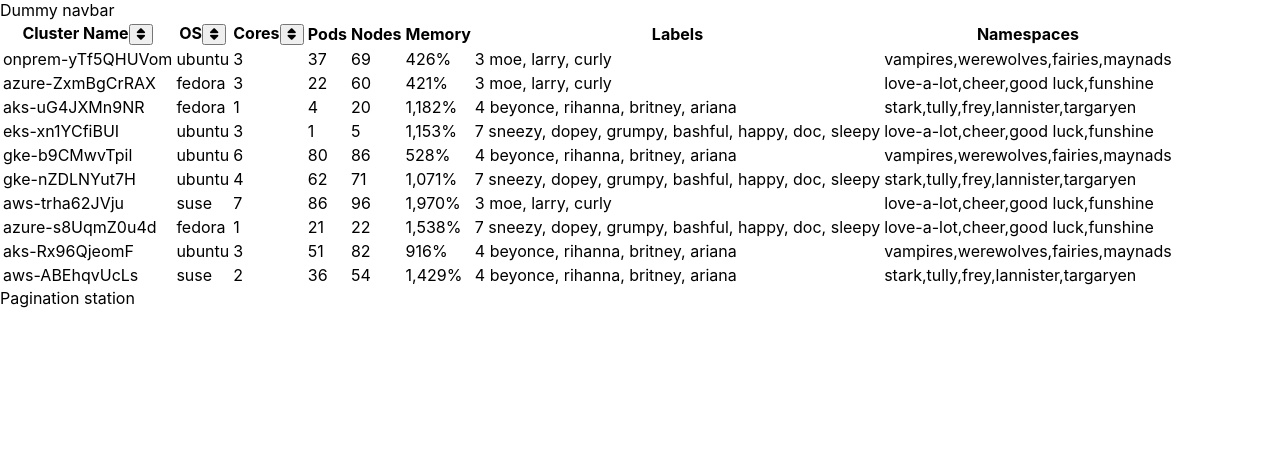
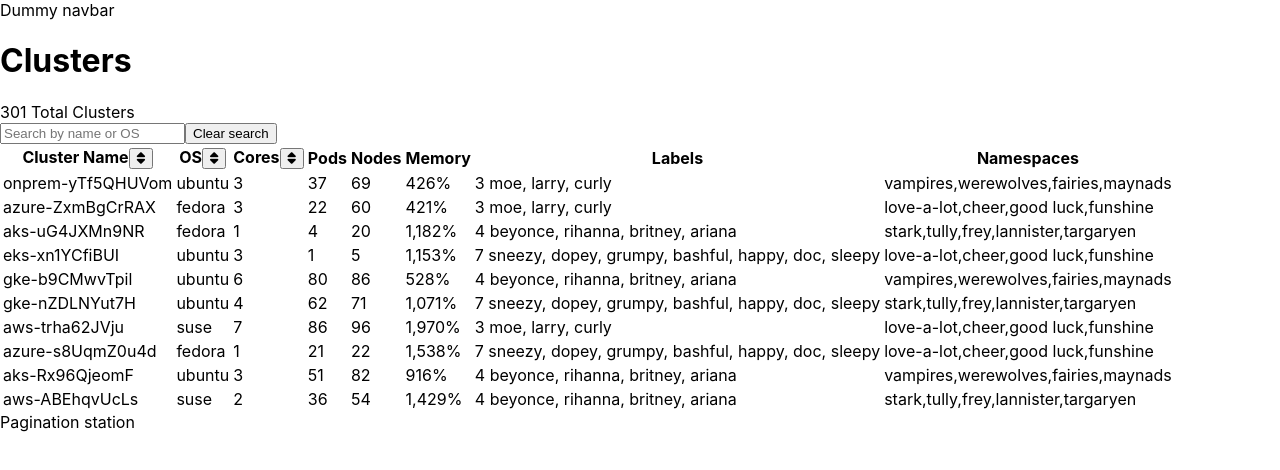
Before and after one commit to goldmintz/tanzu-ui-challenge, a React (Create React App) app: page / in a window 1280 px wide. Shown: the top 470 px of the page. Built offline with nearby package versions, Linux system fonts and the light colour scheme.

Commit message:
Add search and dynamic record count to table control bar

```diff
--- a/src/App.js
+++ b/src/App.js
@@ -4,6 +4,7 @@ import './styles.css';
 //import children
 import Nav from './components/Nav';
 import Table from './components/Table';
+import TableControls from './components/TableControls';
 import Pagination from './components/Pagination';
 
 export const App = () => {
@@ -36,14 +37,16 @@ export const App = () => {
 
 	//Cluster state management
 	const [clusters, setClusters] = useState([]);
+
+	//Cluster pagination/inventory management
 	const [currentClusterPage, setCurrentClusterPage] = useState(1);
-	const [clustersPerPage] = useState(10);
+	const [clustersPerPage] = useState(10); //instructions say no more than 25 at a time
 
 	//Pagination Helpers
 	const lastCluster = currentClusterPage * clustersPerPage;
 	const firstCluster = lastCluster - clustersPerPage;
 
-	//search state management
+	//Search state management
 	const [searchTerm, setSearchTerm] = useState('');
 
 	const searchClusters = (clusters) => {
@@ -60,6 +63,13 @@ export const App = () => {
 	return (
 		<div>
 			<Nav />
+			<TableControls
+				totalClustersCount={clusters.length}
+				filteredClustersCount={searchClusters(clusters).length}
+				searchTerm={searchTerm}
+				setSearchTerm={(e) => setSearchTerm(e.target.value)}
+				clearSearchTerm={() => setSearchTerm('')}
+			/>
 			<Table
 				clusters={searchClusters(clusters)}
 				firstCluster={firstCluster}
--- a/src/components/Table.jsx
+++ b/src/components/Table.jsx
@@ -13,6 +13,7 @@ const Table = ({ clusters, firstCluster, lastCluster }) => {
 	//destructure sorting params
 	const { field, direction } = sortParams;
 
+	//sort setup - look for a sort field and direction, then sort array accordingly
 	if (field !== null) {
 		sortedClusters.sort((a, b) => {
 			if (a[field] < b[field]) {
@@ -46,7 +47,7 @@ const Table = ({ clusters, firstCluster, lastCluster }) => {
 		) : undefined;
 	};
 
-	//Clear sort
+	//Clear sort from array and reset
 	const clearSort = () => {
 		setSortParams({ field: null, direction: null });
 	};
@@ -111,17 +112,12 @@ const Table = ({ clusters, firstCluster, lastCluster }) => {
 								<td>{cores}</td>
 								<td>{pods}</td>
 								<td>{nodes}</td>
-								{total_memory && <td>{total_memory.toLocaleString('en')}%</td>}
-
+								<td>{total_memory.toLocaleString('en')}%</td>
 								<td className='list-col'>
 									<span className='btn-labels'>{labels.length}</span>{' '}
 									{labels.join(', ')}
 								</td>
-								{namespaces.length > 0 && (
-									<td className='list-col namespaces'>
-										{namespaces.join(',')}
-									</td>
-								)}
+								<td className='list-col namespaces'>{namespaces.join(',')}</td>
 							</tr>
 						),
 					)}
--- a/src/components/TableControls.jsx
+++ b/src/components/TableControls.jsx
@@ -1,7 +1,42 @@
 import React from 'react';
+import '../styles.css';
 
-const TableControls = () => {
-	return <div>Table Controls</div>;
+const TableControls = ({
+	totalClustersCount,
+	filteredClustersCount,
+	searchTerm,
+	setSearchTerm,
+	clearSearchTerm,
+}) => {
+	const clusterCountHeading =
+		filteredClustersCount === totalClustersCount
+			? `${totalClustersCount} Total Clusters`
+			: `${filteredClustersCount} of ${totalClustersCount} Clusters`;
+
+	return (
+		<div className='cluster-cntrl-wrapper'>
+			<div className='cluster-cntrl-group'>
+				<div className='cluster-cntrl-header'>
+					<h1>Clusters</h1>
+					<div id='cluster-count'>{clusterCountHeading}</div>
+				</div>
+
+			</div>
+
+			<div>
+				<input
+					className='search-input'
+					type='text'
+					placeholder='Search by name or OS'
+					value={searchTerm}
+					onChange={setSearchTerm}
+				/>
+				<button className='btn-secondary' onClick={clearSearchTerm}>
+					Clear search
+				</button>
+			</div>
+		</div>
+	);
 };
 
 export default TableControls;
```
